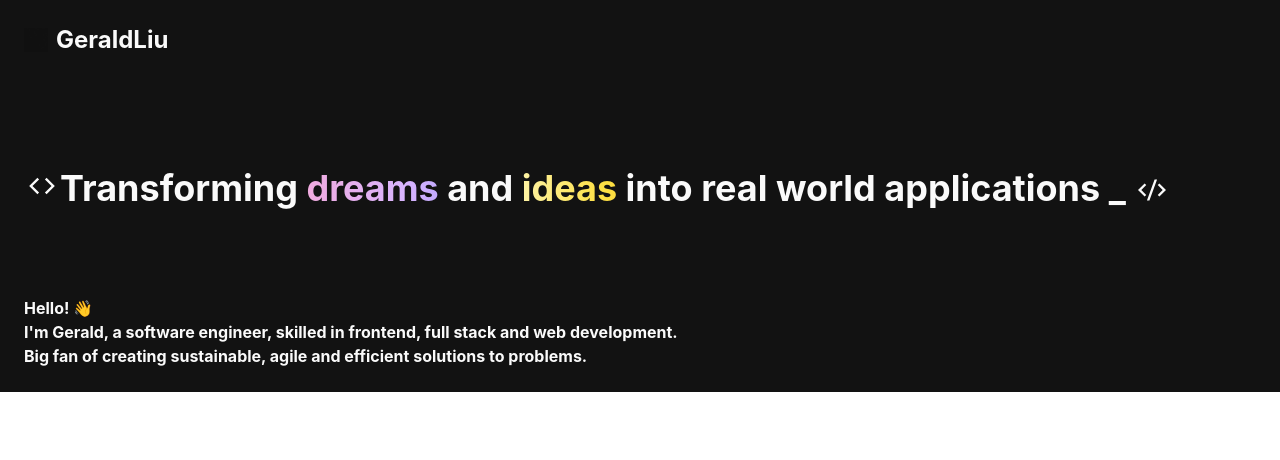
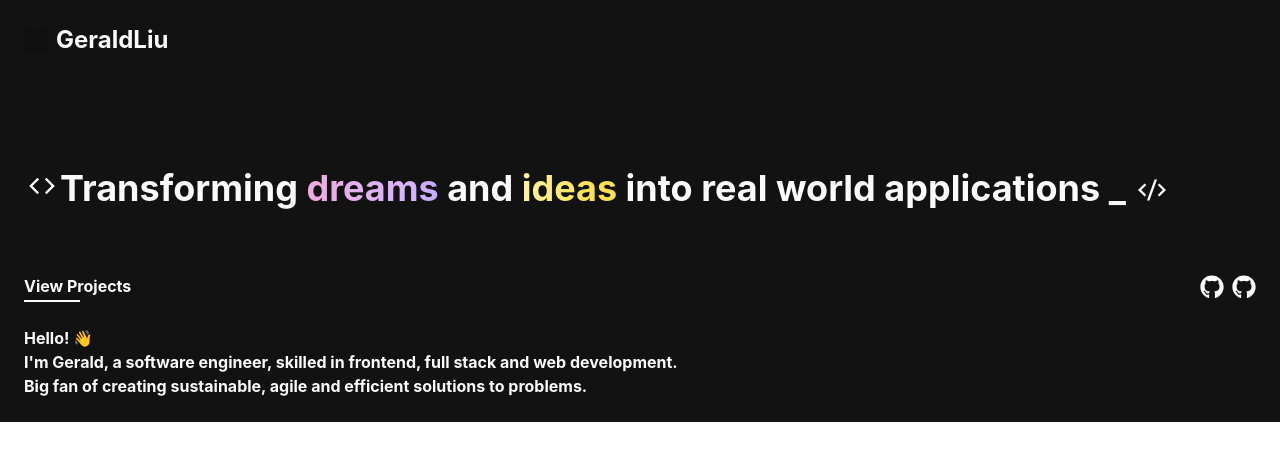
Before and after one commit to genfengl/Portfolio, a React (Create React App) app in the folder client/: page / in a window 1280 px wide. Shown: the top 460 px of the page. Built offline with nearby package versions, Linux system fonts and the light colour scheme.

Commit message:
added play section, with animated view projects link. added a github icon

```diff
--- a/client/src/App.js
+++ b/client/src/App.js
@@ -1,12 +1,15 @@
+
 import Navbar from "./components/Navbar"
 import Hero from "./components/Hero"
 import About from "./components/About"
+import Play from "./components/Play";
 
 function App() {
   return (
     <div className="bg-materialBlack text-word">
       <Navbar />
       <Hero />
+      <Play />
       <About />
     </div>
 
--- a/client/src/components/Hero.js
+++ b/client/src/components/Hero.js
@@ -7,8 +7,8 @@ const Hero = () => {
         // Hero section
         <section id='hero'>
             {/* Flex Container */}
-            <div className="container mx-auto flex flex-col">
-                <div className="text-4xl font-bold px-6 py-16 flex flex-wrap">
+            <div className="container mx-auto flex flex-col px-6 py-16">
+                <div className="text-4xl font-bold flex flex-wrap">
                     <RiCodeFill className='inline-flex items-center py-1' />
                     <span>Transforming&nbsp;</span>
                     <span className="animate-gradientAnimation text-transparent bg-clip-text
@@ -16,7 +16,7 @@ const Hero = () => {
                     from-pink-300 via-purple-300 to-indigo-400 bg-size-200">dreams</span>
                     &nbsp;and&nbsp;
                     <span className="animate-gradientAnimation text-transparent bg-clip-text
-                    bg-gradient-to-r from-yellow-100 via-yellow-300 to-yellow-400 bg-size-200">ideas&nbsp;</span>
+                    bg-gradient-to-r from-yellow-100 via-yellow-300 to-cyan-100 bg-size-200">ideas&nbsp;</span>
                     <span>into&nbsp;</span>
                     <span>real&nbsp;</span>
                     <span>world&nbsp;</span>
--- a/client/src/components/Play.js
+++ b/client/src/components/Play.js
@@ -1,8 +1,24 @@
+import { FaGithub } from 'react-icons/fa'
+
+
 const Play = () => {
     return (
-        <div>
+        <section id="play">
+            <div className='container mx-auto flex justify-between items-center px-6'>
+                <div className=''>
+                    <a href="" className='group text-l font-bold align-middle'>
+                        View Projects
+                        <div className='mt-0.5 bg-word h-0.5 w-14 transition-all group-hover:w-[6.6rem] group-hover:translate-x--2'></div>
+                    </a>
 
-        </div>
+                </div>
+                <div className='flex gap-2'>
+                    <div className='flex items-center text-2xl'><FaGithub /></div>
+                    <div className='flex items-center text-2xl'><FaGithub /></div>
+                </div>
+            </div>
+
+        </section>
     )
 }
 
```
